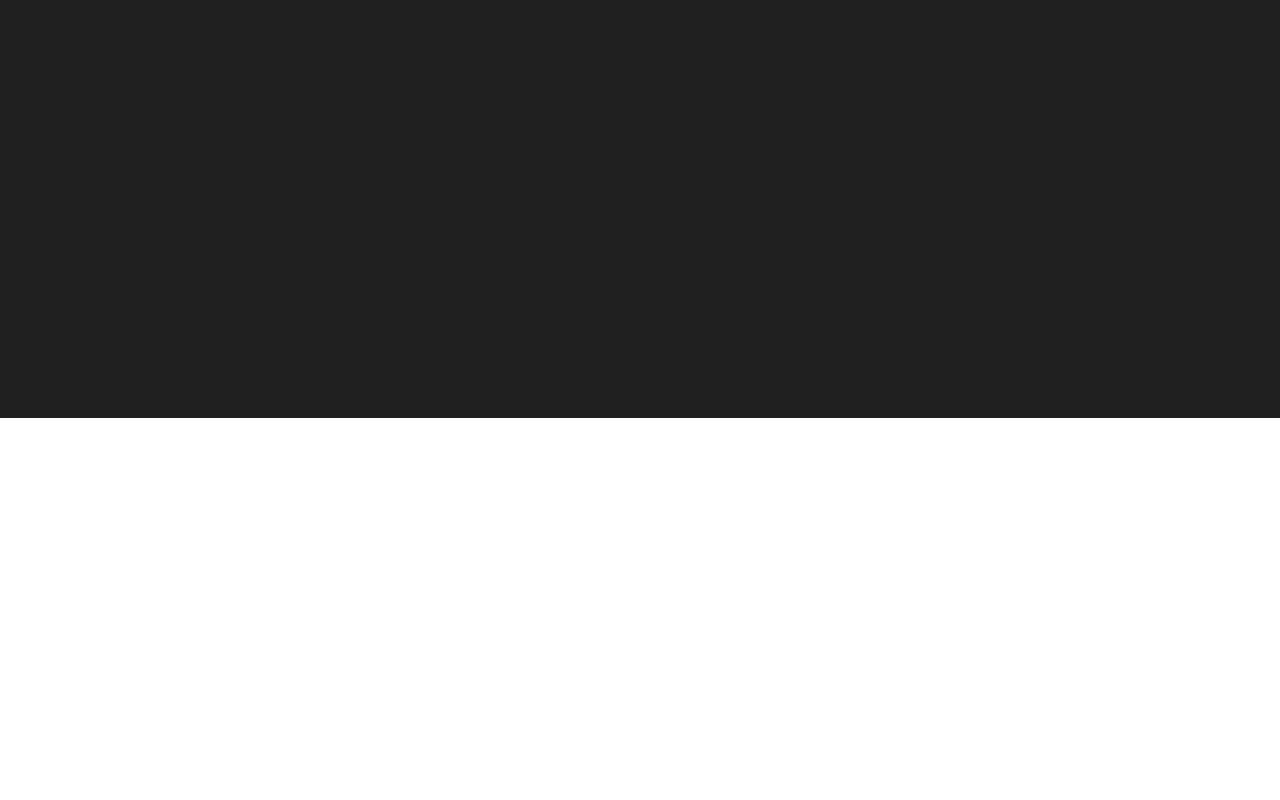
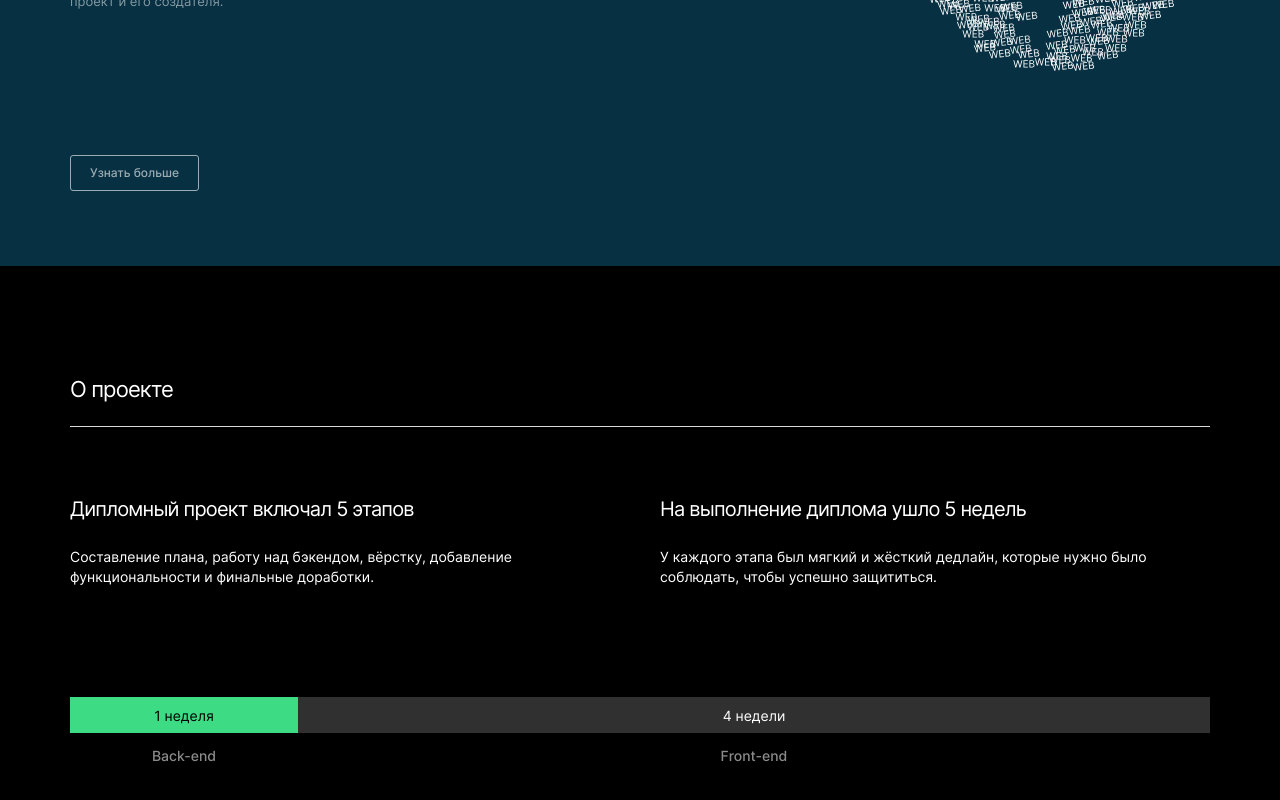
Before and after one commit to MikhailSulim/movies-explorer-frontend, a React (Create React App) app: page / in a window 1280 px wide. Shown: the part 382-1182 px from the top of the page. Before the commit the page ends 800 px from the top, so only its background shows below. Built offline with nearby package versions, Linux system fonts and the light colour scheme.

Commit message:
feature: сверстать блок aboutProject

```diff
--- a/src/components/AboutProject/AboutProject.css
+++ b/src/components/AboutProject/AboutProject.css
@@ -0,0 +1,123 @@
+.about {
+  width: 100%;
+  height: 608px;
+  background-color: #000;
+  display: flex;
+  font-family: 'Inter', Arial, sans-serif;
+  font-style: normal;
+  color: #fff;
+  display: flex;
+  flex-direction: column;
+}
+
+.about__title {
+  max-width: 1140px;
+  min-width: 320px;
+  width: 100%;
+  margin: 0 auto;
+  font-weight: 400;
+  font-size: 22px;
+  line-height: 27px;
+  letter-spacing: -0.04em;
+  box-sizing: border-box;
+  padding-top: 110px;
+  padding-bottom: 23px;
+  border-bottom: 1px solid #dadada;
+}
+
+.about__description-items {
+  display: flex;
+  flex-direction: row;
+  max-width: 1140px;
+  width: 100%;
+  margin: 0 auto;
+  padding-top: 70px;
+  padding-bottom: 110px;
+  justify-content: space-between;
+}
+
+.about__description-item {
+  max-width: 550px;
+  margin: 0;
+  padding: 0;
+}
+
+.about__description-item h3 {
+  font-weight: 400;
+  font-size: 20px;
+  line-height: 24px;
+  letter-spacing: -0.04em;
+  margin: 0 0 26px 0;
+  padding: 0;
+}
+
+.about__description-item p {
+  font-weight: 400;
+  font-size: 14px;
+  line-height: 20px;
+  margin: 0;
+  padding: 0;
+}
+
+.about__bar {
+  min-width: 1140px;
+  display: flex;
+  flex-direction: row;
+  margin: 0 auto;
+}
+
+.about__bar_backend {
+  width: 228px;
+  height: 36px;
+  background-color: #3ddc84;
+  font-weight: 400;
+  font-size: 14px;
+  line-height: 17px;
+  color: #000;
+  display: flex;
+  align-items: center;
+  justify-content: center;
+}
+
+.about__bar_frontend {
+  width: 912px;
+  height: 36px;
+  background-color: #303030;
+  font-weight: 400;
+  font-size: 14px;
+  line-height: 17px;
+  color: #fff;
+  display: flex;
+  align-items: center;
+  justify-content: center;
+}
+
+.about__bar-text {
+  min-width: 1140px;
+  display: flex;
+  flex-direction: row;
+  margin: 0 auto;
+  padding-top: 14px;
+}
+
+.about__bar-text_backend {
+  width: 228px;
+  font-weight: 500;
+  font-size: 14px;
+  line-height: 17px;
+  color: #8b8b8b;
+  display: flex;
+  align-items: center;
+  justify-content: center;
+}
+
+.about__bar-text_frontend {
+  width: 912px;
+  font-weight: 500;
+  font-size: 14px;
+  line-height: 17px;
+  color: #8b8b8b;
+  display: flex;
+  align-items: center;
+  justify-content: center;
+}
--- a/src/components/AboutProject/AboutProject.js
+++ b/src/components/AboutProject/AboutProject.js
@@ -0,0 +1,33 @@
+function AboutProject() {
+  return (
+    <div className="about">
+      <h2 className="about__title">О проекте</h2>
+      <div className="about__description-items">
+        <div className="about__description-item">
+          <h3>Дипломный проект включал 5 этапов</h3>
+          <p>
+            Составление плана, работу над бэкендом, вёрстку, добавление
+            функциональности и финальные доработки.
+          </p>
+        </div>
+        <div className="about__description-item">
+          <h3>На выполнение диплома ушло 5 недель</h3>
+          <p>
+            У каждого этапа был мягкий и жёсткий дедлайн, которые нужно было
+            соблюдать, чтобы успешно защититься.
+          </p>
+        </div>
+      </div>
+      <div className="about__bar">
+        <div className="about__bar_backend">1 неделя</div>
+        <div className="about__bar_frontend">4 недели</div>
+      </div>
+      <div className="about__bar-text">
+        <div className="about__bar-text_backend">Back-end</div>
+        <div className="about__bar-text_frontend">Front-end</div>
+      </div>
+    </div>
+  );
+}
+
+export default AboutProject;
--- a/src/components/App/App.js
+++ b/src/components/App/App.js
@@ -2,6 +2,7 @@ import { Route, Routes } from 'react-router-dom';
 import './App.css';
 import Header from '../Header/Header';
 import Promo from '../Promo/Promo';
+import AboutProject from '../AboutProject/AboutProject';
 
 function App() {
   return (
@@ -14,6 +15,7 @@ function App() {
             <>
               <Header />
               <Promo />
+              <AboutProject/>
             </>
           }
         />
--- a/src/index.css
+++ b/src/index.css
@@ -1,8 +1,8 @@
 @import url('./vendor/normalize.css');
 
-* {
+/* * {
   outline: red 1px solid;
-}
+} */
 
 @import url('./vendor/fonts/inter.css');
 
@@ -11,3 +11,5 @@
 @import url('./components/Header/Header.css');
 
 @import url('./components/Promo/Promo.css');
+
+@import url('./components/AboutProject/AboutProject.css');
```
